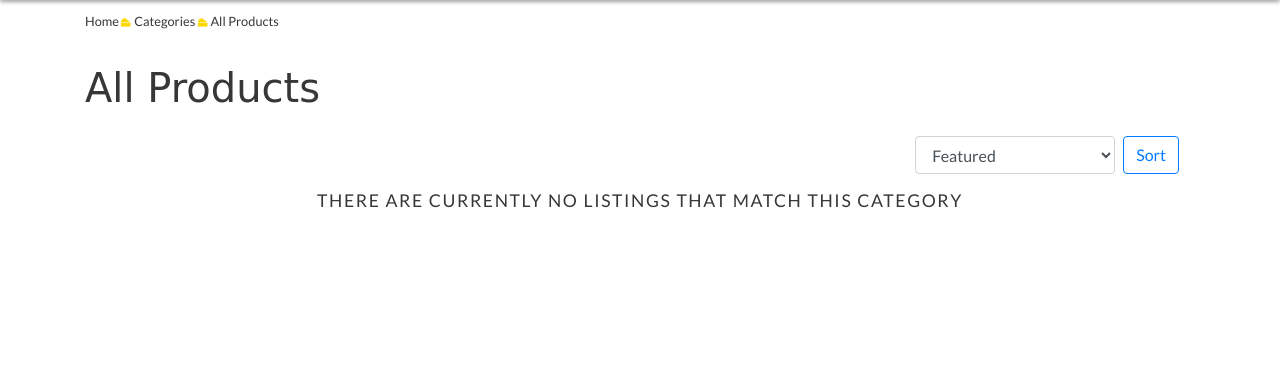
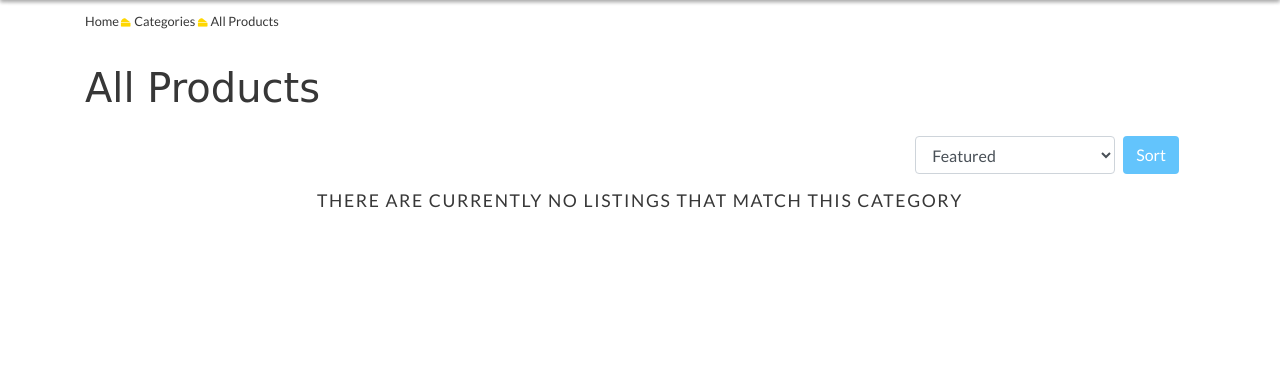
Before and after one commit to AJGreaves/thehouseofmouse, a Django app: page /products/all-products/ in a window 1280 px wide. Shown: the part 55-428 px from the top of the page. Run offline with Django 3.2, Linux system fonts and the light colour scheme; data that the repository does not hold is empty; some libraries are stand-ins or nearby versions; some web fonts are replaced.

Commit message:
Style sort and pagination buttons to fit rest of site.

```diff
--- a/products/templates/results.html
+++ b/products/templates/results.html
@@ -81,7 +81,7 @@ Search Results
                                     <option {% if select == 'price-low' %}selected{% endif %} value="price-low">Price,
                                         low to high</option>
                                 </select>
-                                <button type="submit" class="btn btn-outline-primary ml-2">Sort</button>
+                                <button type="submit" class="btn btn-blue ml-2">Sort</button>
                             </div>
                         </form>
                     </div>
@@ -115,54 +115,54 @@ Search Results
                     {% endfor %}
                 </div>
                 <div class="row">
-                    <div class="col-12 text-center">
+                    <div class="col-12 text-center mt-3">
                         <!--
                             Pagination code provided by Corey Schafer youtube video https://www.youtube.com/watch?v=acOktTcTVEQ&t
                             This code for when class based pagination is used
                         -->
                         {% if is_paginated %}
                         {% if page_obj.has_previous %}
-                        <a class="btn btn-outline-info mb-4" href="?page=1">First</a>
-                        <a class="btn btn-outline-info mb-4"
+                        <a class="btn btn-blue mb-4" href="?page=1">First</a>
+                        <a class="btn btn-blue mb-4"
                             href="?page={{ page_obj.previous_page_number }}">Previous</a>
                         {% endif %}
 
                         {% for num in page_obj.paginator.page_range %}
                         {% if page_obj.number == num %}
-                        <a class="btn btn-info mb-4" href="?page={{ num }}">{{ num }}</a>
+                        <a class="btn btn-pink mb-4" href="?page={{ num }}">{{ num }}</a>
                         {% elif num > page.obj.number|add:'-3' and num < page.obj.number|add:'3' %}
-                        <a class="btn btn-outline-info mb-4" href="?page={{ num }}">{{ num }}</a>
+                        <a class="btn btn-blue mb-4" href="?page={{ num }}">{{ num }}</a>
                         {% endif %}
                         {% endfor %}
 
                         {% if page_obj.has_next %}
-                        <a class="btn btn-outline-info mb-4" href="?page={{ page_obj.next_page_number }}">Next</a>
-                        <a class="btn btn-outline-info mb-4" href="?page={{ page_obj.paginator.num_pages }}">Last</a>
+                        <a class="btn btn-blue mb-4" href="?page={{ page_obj.next_page_number }}">Next</a>
+                        <a class="btn btn-blue mb-4" href="?page={{ page_obj.paginator.num_pages }}">Last</a>
                         {% endif %}
 
                         {% endif %}
                     </div>
-                    <div class="col-12 text-center">
+                    <div class="col-12 text-center mt-3">
 
                         <!-- This code for when function based pagination is used -->
                         {% if products %}
                         {% if products.has_previous %}
-                        <a class="btn btn-outline-info mb-4" href="?page=1">First</a>
-                        <a class="btn btn-outline-info mb-4"
+                        <a class="btn btn-blue mb-4" href="?page=1">First</a>
+                        <a class="btn btn-blue mb-4"
                             href="?page={{ products.previous_page_number }}">Previous</a>
                         {% endif %}
 
                         {% for num in products.paginator.page_range %}
                         {% if products.number == num %}
-                        <a class="btn btn-info mb-4" href="?page={{ num }}">{{ num }}</a>
+                        <a class="btn btn-pink mb-4" href="?page={{ num }}">{{ num }}</a>
                         {% elif num > page.obj.number|add:'-3' and num < page.obj.number|add:'3' %}
-                        <a class="btn btn-outline-info mb-4" href="?page={{ num }}">{{ num }}</a>
+                        <a class="btn btn-blue mb-4" href="?page={{ num }}">{{ num }}</a>
                         {% endif %}
                         {% endfor %}
 
                         {% if products.has_next %}
-                        <a class="btn btn-outline-info mb-4" href="?page={{ products.next_page_number }}">Next</a>
-                        <a class="btn btn-outline-info mb-4" href="?page={{ products.paginator.num_pages }}">Last</a>
+                        <a class="btn btn-blue mb-4" href="?page={{ products.next_page_number }}">Next</a>
+                        <a class="btn btn-blue mb-4" href="?page={{ products.paginator.num_pages }}">Last</a>
                         {% endif %}
                         {% endif %}
                     </div>
--- a/static/css/main.css
+++ b/static/css/main.css
@@ -145,6 +145,7 @@ footer h5 {
 
 .btn-blue:hover {
   background-color: #47b7f8;
+  color: white;
   -webkit-box-shadow: 0 2px 4px rgba(0, 0, 0, 0.16), 0 2px 4px rgba(0, 0, 0, 0.23);
   box-shadow: 0 2px 4px rgba(0, 0, 0, 0.16), 0 2px 4px rgba(0, 0, 0, 0.23);
 }
--- a/static/scss/helpers/_buttons.scss
+++ b/static/scss/helpers/_buttons.scss
@@ -60,6 +60,7 @@
 
 .btn-blue:hover {
     background-color: $color3-hover;
+    color: white;
     -webkit-box-shadow: 0 2px 4px rgba(0,0,0,0.16), 0 2px 4px rgba(0,0,0,0.23);
             box-shadow: 0 2px 4px rgba(0,0,0,0.16), 0 2px 4px rgba(0,0,0,0.23);
 }
```
Also changed, not shown: static/css/main.min.css, 6 other files.
